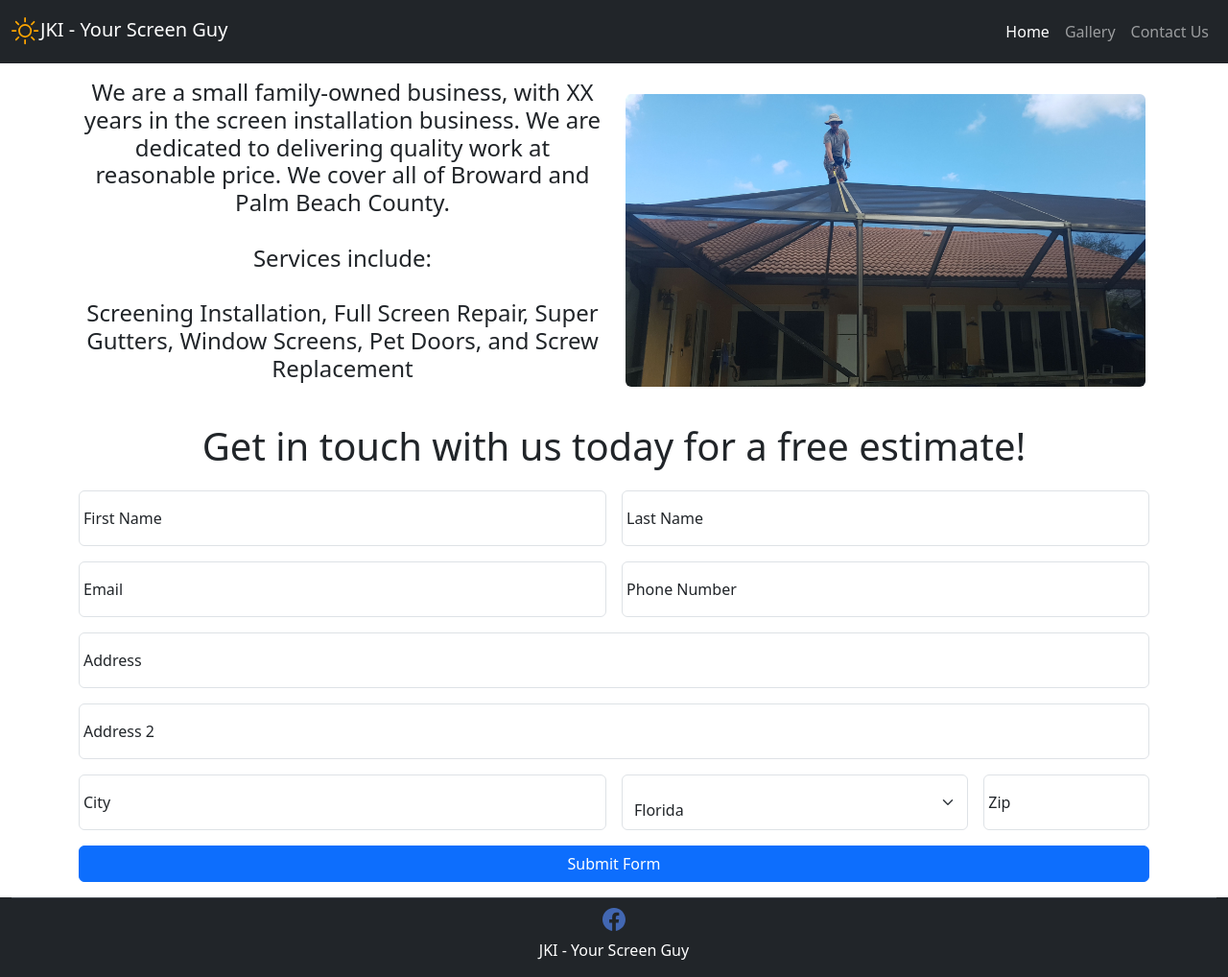
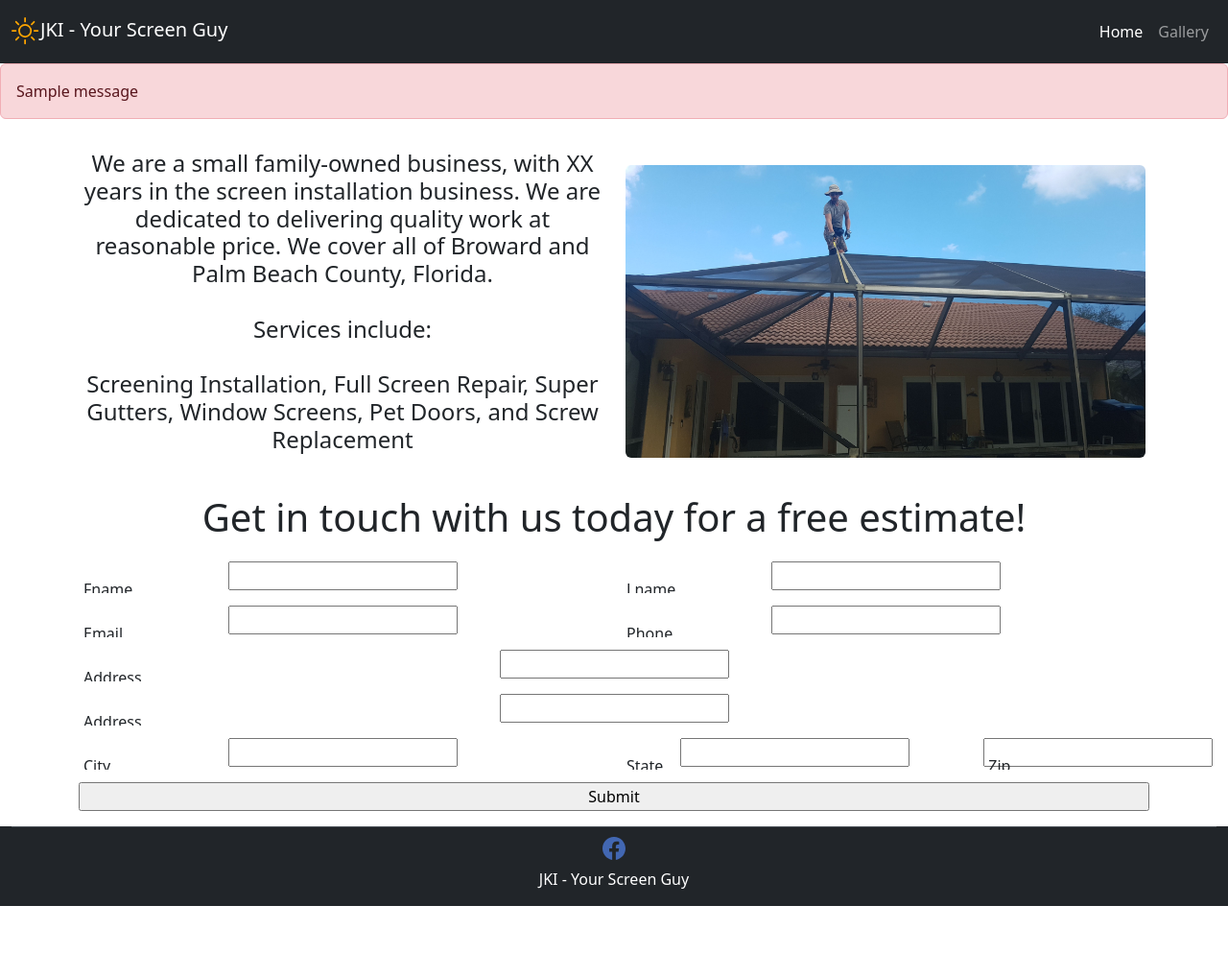
Before and after one commit to Cats12128/Website, a Flask app: template templates/index.html in a window 1280 px wide. Shown: the whole page at 96% size. After the commit the page ends 944 px from the top, so only its background shows below. Run offline with Flask 2, Linux system fonts and the light colour scheme; the template is opened without the code that fills it: most values are stand-ins (such as "Sample title", 1, 10 or a date in 2020); one stand-in notice (Sample message) is shown; form fields are guessed from the names that the template uses.

Commit message:
refactored to use wtforms instead of html forms

```diff
--- a/app.py
+++ b/app.py
@@ -1,57 +1,104 @@
-from flask import Flask, render_template, request, redirect
+from flask import Flask, render_template, request, flash
+from flask_wtf import FlaskForm, CSRFProtect
+from wtforms import StringField, EmailField, TelField, SubmitField, SelectField
+from wtforms.validators import DataRequired, Email, Regexp
+
+
 
 app = Flask(__name__)
+csrf = CSRFProtect(app)
+
+app.config.update(dict(
+    SECRET_KEY="powerful secretkey",
+    WTF_CSRF_SECRET_KEY="a csrf secret key"
+    ))
 
 logo = "static/sun.svg"
-facebookUrl = "https://www.google.com" #"https://www.facebook.com/jkiyourscreenguy"
+facebookUrl = "https://www.google.com"  #"https://www.facebook.com/jkiyourscreenguy"
 twitterUrl = ""
 instagramUrl = ""
+business_number = "555-555-5555"
 previousRequest = dict()
 
 
+#Request contact form
+class ContactForm(FlaskForm):
+
+  fname = StringField('First Name', validators=[DataRequired()], render_kw={'class':"form-control", "placeholder":"First Name"})
+
+  lname = StringField('Last Name', validators=[DataRequired()], render_kw={'class':"form-control", "placeholder":"Last Name"})
+
+  email = EmailField('Email', validators=[DataRequired(), Email(), Regexp(regex="^.+@.+\..+", message="Invalid Email")], render_kw={'class':"form-control", "placeholder":"Email", "pattern":"^.+@.+\..+"})
+
+  phone = TelField('Phone Number',validators=[
+    DataRequired(),
+    Regexp("\([0-9]{3}\) [0-9]{3}-[0-9]{4}")], render_kw={'class':"form-control", "placeholder":"Phone Number", "pattern":"\([0-9]{3}\) [0-9]{3}-[0-9]{4}"})
+
+  address1 = StringField('Address 1', validators=[DataRequired()], render_kw={'class':"form-control", "placeholder":"Address 1"})
+
+  address2 = StringField('Address 2', render_kw={'class':"form-control", "placeholder":"Address 2"})
+
+  city = StringField('City', validators=[DataRequired()], render_kw={'class':"form-control", "placeholder":"City"})
+
+  state = SelectField('State', validators=[DataRequired()], render_kw={"class":"form-select"}, choices=["Alaska", "Alabama", "Arkansas", "Arizona", "California", "Colorado", "Connecticut", "District of Columbia", "Delaware", "Florida", "Georgia", "Hawaii", "Iowa", "Idaho", "Illinois", "Indiana", "Kansas", "Kentucky", "Louisiana", "Massachusetts", "Maryland", "Maine", "Michigan", "Minnesota", "Missouri", "Mississippi", "Montana", "North Carolina", "North Dakota", "Nebraska", "New Hampshire", "New Jersey", "New Mexico", "Nevada", "New York", "Ohio", "Oklahoma", "Oregon", "Pennsylvania", "Puerto Rico", "Rhode Island", "South Carolina", "South Dakota", "Tennessee", "Texas", "Utah", "Virginia", "Virgin Islands", "Vermont", "Washington", "Wisconsin", "West Virginia", "Wyoming"], )
+
+  zip = StringField('Zip', validators=[
+    DataRequired(), Regexp('^\d{5}$', message="Please Enter a Valid Zip")], render_kw={'class':"form-control", "placeholder":"Zip", "maxlength":"5", "minlength":"5","pattern":"\d{5}"})
+
+  submit = SubmitField('Submit', render_kw={"class":"btn btn-primary"})
 
 @app.context_processor
 def injectVariables():
-  return dict(facebookUrl=facebookUrl, twitterUrl=twitterUrl, instagramUrl=instagramUrl)
+  return dict(facebookUrl=facebookUrl,
+              twitterUrl=twitterUrl,
+              instagramUrl=instagramUrl)
 
+#Homepage
 @app.route("/", methods=["GET", "POST"])
 def index():
-  #indexTextFile = open("static/index.txt", "r")
-  #indextext = indexTextFile.read()
-  #indexTextFile.close()
-  return render_template("index.html", addtitle="Home", logo=logo)
+  form = ContactForm(state="Florida")
+  print("below is request.form")
+  print(request.form)
+  if form.validate_on_submit:
+    if request.form.get("state") == "Florida":
+      storeInfo(request.form)
+      return render_template("thankyou.html")
+    elif form.validate_on_submit():
+      flash("Sorry, we only service the State of Florida")
+
+
+  return render_template("index.html", addtitle="Home", logo=logo, form=form)
+
+  return render_template("thankyou.html", addtitle="Thank You")
+
+  return render_template("index.html", addtitle="Home", logo=logo, form=form)
+
 
 @app.route("/gallery")
 def gallery():
   return render_template("gallery.html", addtitle="Gallery")
 
-@app.route("/about")
-def about():
-  return render_template("about.html", addtitle="About")
+def storeInfo(dict):
+  fname = dict.get("fname")
+  lname = dict.get("lname")
+  email = dict.get("email")
+  address1 = dict.get("address1")
+  address2 = dict.get("address2")
+  phone = dict.get("phone")
+  city = dict.get("city")
+  state = dict.get("state")
+  zip = dict.get("zip")
+  csrfToken = dict.get("csrf_token")
+  print("in the storeInfo function")
+  print(dict)
 
-@app.route("/contact")
-def contact():
-  return render_template("contact.html", addtitle="Contact")
+  request.form = {}
+  print("bottom of storeInfo function")
+  print(request.form)
 
-@app.route("/thankyou", methods=["GET", "POST"])
-def thankyou():
-  if request.method == "POST": #this runs if form was submitted (aka POST)
-    storeInfo(request.form)
-    return render_template("thankyou.html", addtitle="Thank You")
-  else:
-    return redirect("/") #this runs if trying to access page without form
 
-def storeInfo(dict):
-  fName=dict.get("inputFirstname")
-  lName=dict.get("inputLastname")
-  email=dict.get("inputEmail")
-  address1=dict.get("inputAddress1")
-  address2=dict.get("inputAddress2")
-  phone=dict.get("inputPhone")
-  city=dict.get("inputCity")
-  state=dict.get("inputState")
-  zip=dict.get("inputZip")
-  print(dict)
+
+
 
 #if __name__ == "__main__":
 app.run(host="0.0.0.0", debug=True)
--- a/pyproject.toml
+++ b/pyproject.toml
@@ -7,6 +7,9 @@
 [tool.poetry.dependencies]
 python = "^3.10"
 Flask = "^2.2.3"
+WTForms = "^3.0.1"
+Flask-WTF = "^1.1.1"
+wtforms-validators = "^1.0.0"
 
 [tool.poetry.dev-dependencies]
 
--- a/static/masking.js
+++ b/static/masking.js
@@ -1,4 +1,4 @@
-document.getElementById("inputPhone").addEventListener('input', function (e) {
+document.getElementById("phone").addEventListener('input', function (e) {
   var x = e.target.value.replace(/\D/g, '').match(/(\d{0,3})(\d{0,3})(\d{0,4})/);
   e.target.value = !x[2] ? x[1] : '(' + x[1] + ') ' + x[2] + (x[3] ? '-' + x[3] : '');
 });
--- a/templates/form.html
+++ b/templates/form.html
@@ -1,107 +1,57 @@
 
 <div class="container-sm m-6 text-center">
   <p class="fs-1">Get in touch with us today for a free estimate!</p>
-  <form class="row g-3" action="{{ url_for('thankyou') }}" method="post">
+
+  <form class="row g-3" action="{{ url_for('index') }}" method="post">
+    {{ form.csrf_token }}
   <div class="form-floating col-md-6">
-    <input type="text" class="form-control" id="inputFirstname" name=inputFirstname placeholder="First Name" required aria-required>
-    <label for="inputFirstname">First Name</label>
+    {{ form.fname }}
+    {{ form.fname.label }}
   </div>
 
   <div class="form-floating col-md-6">
-    <input type="text" class="form-control" id="inputLastname" placeholder="Last Name" name=inputLastname required aria-required>
-    <label for="inputLastname">Last Name</label>
+    {{ form.lname }}
+    {{ form.lname.label }}
   </div>
 
   <div class="form-floating col-md-6">
-    <input type="email" class="form-control" id="inputEmail" placeholder="Email" pattern="\w+@\w+\.\w+" name=inputEmail required aria-required>
-    <label for="inputEmail">Email</label>
+    {{ form.email }}
+    {{ form.email.label }}
   </div>
 
   <div class="form-floating col-md-6">
-    <input type="tel" class="form-control" id="inputPhone" placeholder="Phone Number" pattern="\([0-9]{3}\) [0-9]{3}-[0-9]{4}" name=inputPhone required aria-required>
-    <label for="inputPhone">Phone Number</label>
-
+    {{ form.phone }}
+    {{ form.phone.label }}
   </div>
 
   <div class="form-floating col-md-12">
-    <input type="text" class="form-control" id="inputAddress1" placeholder="Address" name=inputAddress1 required aria-required>
-    <label for="inputAddress1">Address</label>
+    {{ form.address1 }}
+    {{ form.address1.label }}
   </div>
 
  <div class="form-floating col-md-12">
-    <input type="text" class="form-control" id="inputAddress2" placeholder="Address" name=inputAddress2>
-    <label for="inputAddress2">Address 2</label>
+    {{ form.address2 }}
+    {{ form.address2.label }}
   </div>
 
   <div class="form-floating col-md-6">
-    <input type="text" class="form-control" id="inputCity" placeholder="City" name=inputCity required aria-required>
-    <label for="inputCity">City</label>
+    {{ form.city }}
+    {{ form.city.label }}
   </div>
 
   <div class="form-floating col-md-4">
-    <label for="inputState" class="form-label"></label>
-    <select id="inputState" class="form-select" name="inputState">
-      <option value="AL">Alabama</option>
-    	<option value="AK">Alaska</option>
-    	<option value="AZ">Arizona</option>
-    	<option value="AR">Arkansas</option>
-    	<option value="CA">California</option>
-    	<option value="CO">Colorado</option>
-    	<option value="CT">Connecticut</option>
-    	<option value="DE">Delaware</option>
-    	<option value="DC">District Of Columbia</option>
-    	<option selected value="FL">Florida</option>
-    	<option value="GA">Georgia</option>
-    	<option value="HI">Hawaii</option>
-    	<option value="ID">Idaho</option>
-    	<option value="IL">Illinois</option>
-    	<option value="IN">Indiana</option>
-    	<option value="IA">Iowa</option>
-    	<option value="KS">Kansas</option>
-    	<option value="KY">Kentucky</option>
-    	<option value="LA">Louisiana</option>
-    	<option value="ME">Maine</option>
-    	<option value="MD">Maryland</option>
-    	<option value="MA">Massachusetts</option>
-    	<option value="MI">Michigan</option>
-    	<option value="MN">Minnesota</option>
-    	<option value="MS">Mississippi</option>
-    	<option value="MO">Missouri</option>
-    	<option value="MT">Montana</option>
-    	<option value="NE">Nebraska</option>
-    	<option value="NV">Nevada</option>
-    	<option value="NH">New Hampshire</option>
-    	<option value="NJ">New Jersey</option>
-    	<option value="NM">New Mexico</option>
-    	<option value="NY">New York</option>
-    	<option value="NC">North Carolina</option>
-    	<option value="ND">North Dakota</option>
-    	<option value="OH">Ohio</option>
-    	<option value="OK">Oklahoma</option>
-    	<option value="OR">Oregon</option>
-    	<option value="PA">Pennsylvania</option>
-    	<option value="RI">Rhode Island</option>
-    	<option value="SC">South Carolina</option>
-    	<option value="SD">South Dakota</option>
-    	<option value="TN">Tennessee</option>
-    	<option value="TX">Texas</option>
-    	<option value="UT">Utah</option>
-    	<option value="VT">Vermont</option>
-    	<option value="VA">Virginia</option>
-    	<option value="WA">Washington</option>
-    	<option value="WV">West Virginia</option>
-    	<option value="WI">Wisconsin</option>
-    	<option value="WY">Wyoming</option>
-    </select>
+    {{ form.state }}
+    {{ form.state.label }}
   </div>
 
   <div class="form-floating col-md-2">
-    <input type="text" class="form-control" id="inputZip" placeholder="Zip" pattern="\d{5}" name="inputZip" maxlength = "5" required aria-required>
-    <label for="inputZip" class="form-label">Zip</label>
+    {{ form.zip }}
+    {{ form.zip.label }}
   </div>
 
   <div class="d-grid">
-    <button type="submit" class="btn btn-primary">Submit Form</button>
+    {{ form.submit }}
   </div>
+
 </form>
 </div>
--- a/templates/indextext.html
+++ b/templates/indextext.html
@@ -1,5 +1,5 @@
 <h4>
-We are a small family-owned business, with XX years in the screen installation business. We are dedicated to delivering quality work at reasonable price. We cover all of Broward and Palm Beach County.
+We are a small family-owned business, with XX years in the screen installation business. We are dedicated to delivering quality work at reasonable price. We cover all of Broward and Palm Beach County, Florida.
 <br></br>
 Services include:
 <br></br>
--- a/templates/layout.html
+++ b/templates/layout.html
@@ -2,23 +2,14 @@
 <html lang="en-US">
 
   <head>
-<!--bootstrap stuff below-->
+<!--begin bootstrap stuff-->
     <link href="https://cdn.jsdelivr.net/npm/bootstrap@5.3.0-alpha1/dist/css/bootstrap.min.css" rel="stylesheet" integrity="sha384-GLhlTQ8iRABdZLl6O3oVMWSktQOp6b7In1Zl3/Jr59b6EGGoI1aFkw7cmDA6j6gD" crossorigin="anonymous">
     <meta name="viewport" content="width=device-width, initial-scale=1">
 
-<!--bootstrap stuff above-->
+<!--end bootstrap stuff-->
 
     <title>JKI - {{addtitle}}</title>
   </head>
-
-  <body>
-
-<!--bootstrap stuff below-->
-    <script src="https://cdn.jsdelivr.net/npm/bootstrap@5.3.0-alpha1/dist/js/bootstrap.bundle.min.js" integrity="sha384-w76AqPfDkMBDXo30jS1Sgez6pr3x5MlQ1ZAGC+nuZB+EYdgRZgiwxhTBTkF7CXvN" crossorigin="anonymous"></script>
-<!--bootstrap stuff above-->
-    {% include "symbols.html" %}
-
-  </body>
 <!--begin top nav-->
 <nav class="navbar navbar-expand-sm bg-dark" data-bs-theme="dark">
   <div class="container-fluid">
@@ -26,7 +17,7 @@
     <a class="navbar-brand" href="/"><svg class="bi bi-sun" width="30" height="40"><use xlink:href="#sun"/></svg>JKI - Your Screen Guy</a>
 
     <button class="navbar-toggler" type="button" data-bs-toggle="collapse" data-bs-target="#navbarNavAltMarkup" aria-controls="navbarNavAltMarkup" aria-expanded="false" aria-label="Toggle navigation">
-  <span class="navbar-toggler-icon"></span>
+    <span class="navbar-toggler-icon"></span>
     </button>
 
     <div class="collapse navbar-collapse justify-content-end" id="navbarNavAltMarkup">
@@ -34,13 +25,32 @@
       <div class="navbar-nav">
         <a class="nav-link active" aria-current="page" href="/">Home</a>
         <a class="nav-link" href="/gallery">Gallery</a>
+        <!--
         <a class="nav-link" href="/contact">Contact Us</a>
+        -->
       </div>
     </div>
   </div>
 </nav>
 <!--end top nav-->
+  <body>
+  {% with messages = get_flashed_messages() %}
+    {% if messages %}
+      {% for message in messages %}
+        <div class="alert alert-danger" role=alert>
+          {{ message }}
+        </div>
+        {% endfor %}
+    {% endif %}
+  {% endwith %}
+<!--bootstrap stuff below-->
+    <script src="https://cdn.jsdelivr.net/npm/bootstrap@5.3.0-alpha1/dist/js/bootstrap.bundle.min.js" integrity="sha384-w76AqPfDkMBDXo30jS1Sgez6pr3x5MlQ1ZAGC+nuZB+EYdgRZgiwxhTBTkF7CXvN" crossorigin="anonymous"></script>
+<!--bootstrap stuff above-->
+    {% include "symbols.html" %}
     {% block body %}{% endblock %}
+  </body>
+
+
     <script src="static/masking.js"></script>
 <!--footer below-->
 
--- a/templates/thankyou.html
+++ b/templates/thankyou.html
@@ -1,7 +1,6 @@
-<!doctype html>
 {% extends "layout.html" %}
 
-<body>
+
   {% block body %}
   <div class="row container-fluid justify-content-center">
     <div class="col-12 text-center p-3">
@@ -16,4 +15,3 @@
     </div>
   </div>
   {% endblock %}
-</body>
```
Also changed, not shown: static/maskzip.js (+5 -5 lines), templates/form (copy).html (added, +107 -0 lines), 1 other file.
